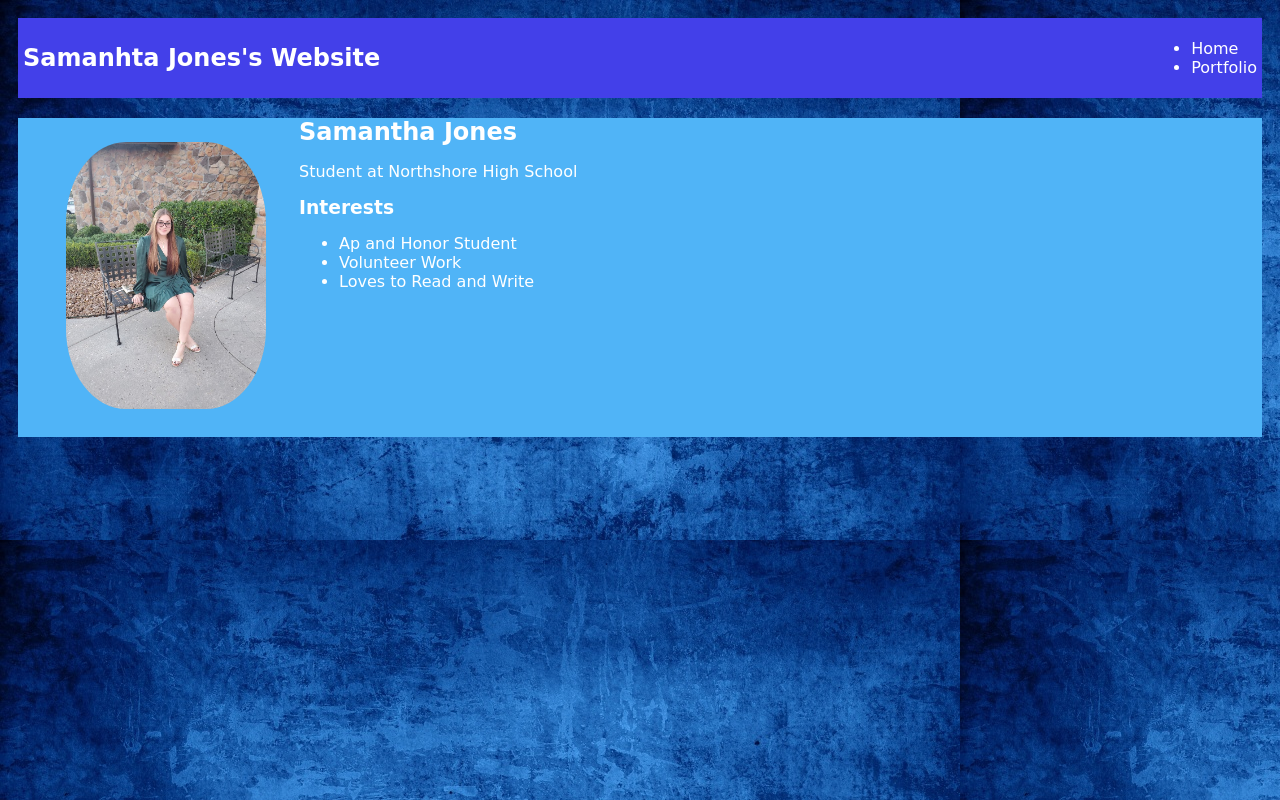
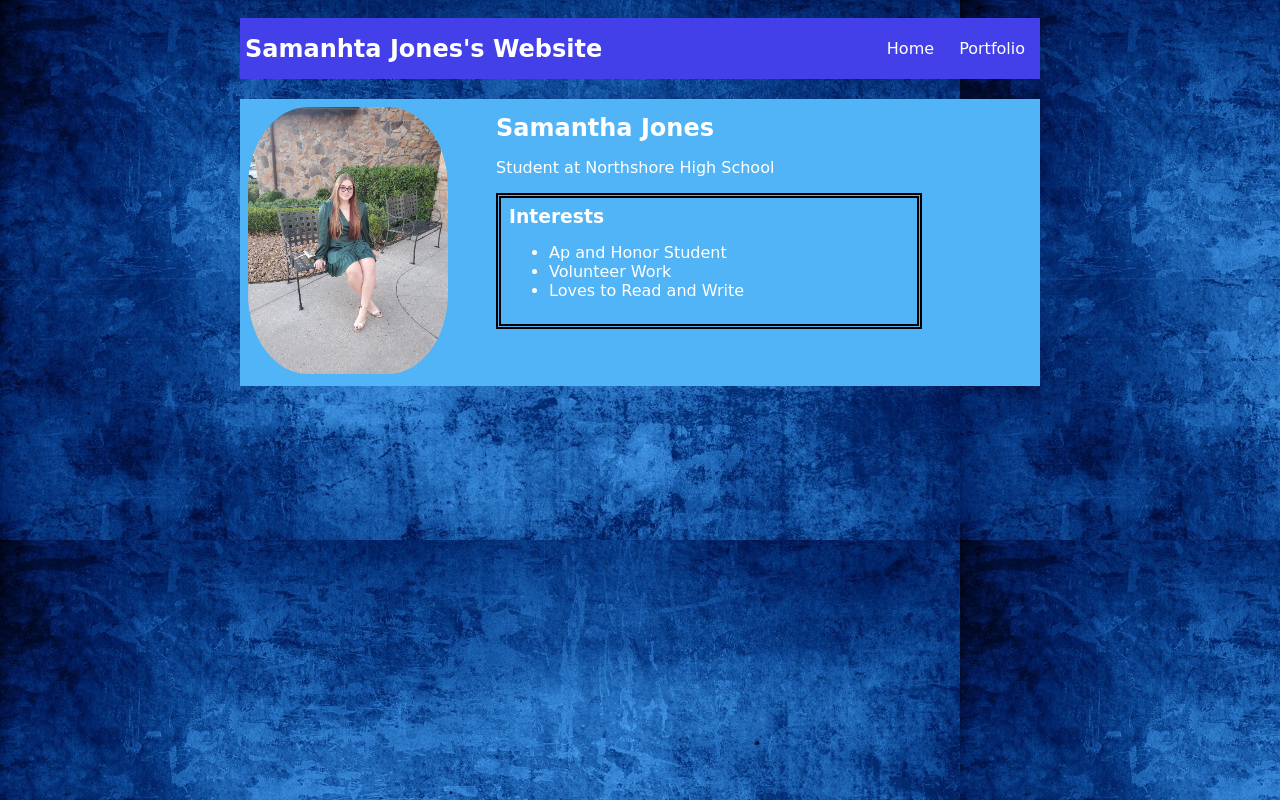
Before and after one commit to samanthajones1/samanthajones1.github.io, a plain HTML site: page index.html in a window 1280 px wide. Drawn offline with Linux system fonts and the light colour scheme.

Commit message:
index.html

```diff
--- a/Index.HTML
+++ b/index.html
@@ -60,7 +60,7 @@
     }
     #interests {
         border: thick double #000000;
-        width: 30px;
+        width: 400px;
         padding: 8px;
     }
     h2, h3 {
@@ -70,15 +70,15 @@
     </head>
     <body>
       <!-- All Contents Go Here-->
-      <div id= "all contents">
+      <div id= "all-contents">
 
         <nav>
           <h1> Samanhta Jones's Website</h1>
-          <ul id = "nav ul">
-            <li class = "nav li">
-              <a href = "Index.HTML"> Home</a>
+          <ul id = "nav-ul">
+            <li class = "nav-li">
+              <a href = "index.html"> Home</a>
             </li>
-            <li class = "nav li">
+            <li class = "nav-li">
               <a href = "portfolio.html"> Portfolio</a>
             </li>
           </ul>
@@ -87,18 +87,18 @@
         <main>
            <!--Sidebar section -->
           <div class ="sidebar">
-            <ul>
+
               <img class = "sidebar-img" src="Images/Sammy Hoco.jpg">
-            </ul>
+
           </div>
           <!-- All Contents goes here-->
-          <div>
+          <div class = "content">
             <h2> Samantha Jones</h2>
             <p> Student at Northshore High School </p>
             <!-- Interests section-->
-              <div id = "#Interest">
+              <div id = "interests">
                 <h3> Interests</h3>
-              <ul id = "Interest ul">
+              <ul>
                 <li> Ap and Honor Student </li>
                 <li> Volunteer Work</li>
                 <li> Loves to Read and Write </li>
```
